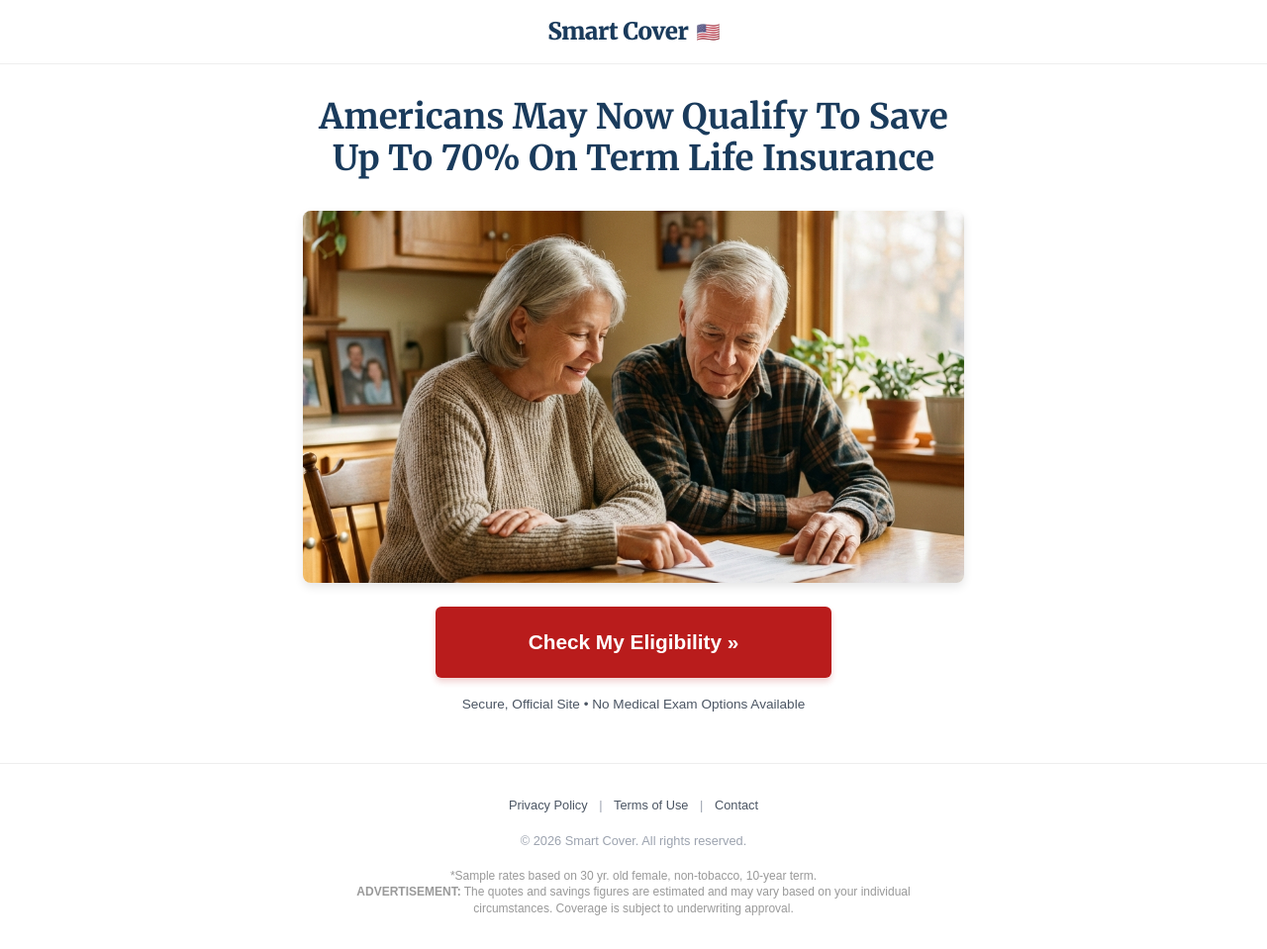
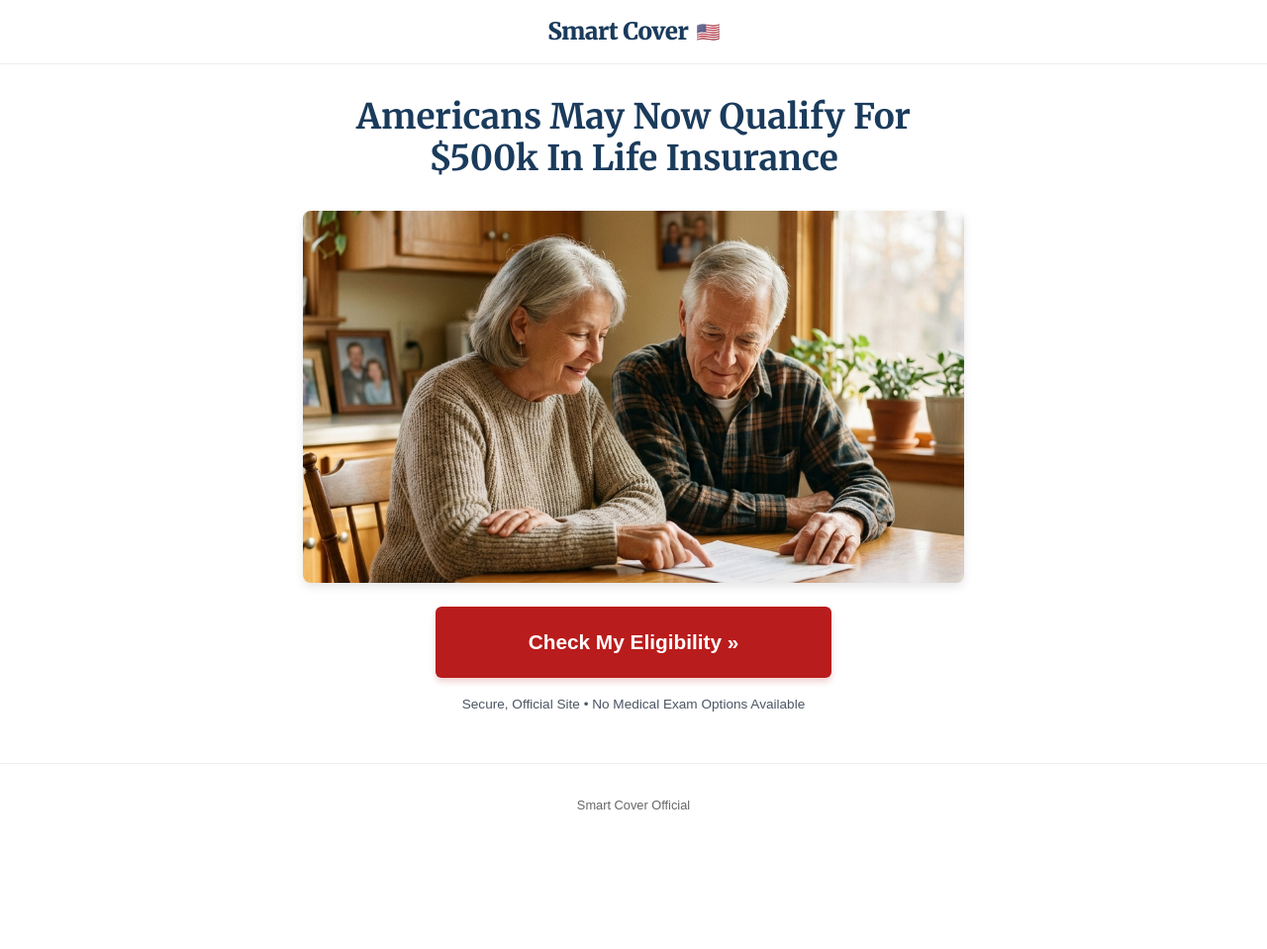
Before and after one commit to FelixNZD/term-life-lander, a website built with Vite: page index.html in a window 1280 px wide. Shown: the whole page at 99% size. After the commit the page ends 856 px from the top, so only its background shows below. Built offline with nearby package versions, Linux system fonts and the light colour scheme.

Commit message:
Update headline to k life insurance copy

```diff
--- a/index.html
+++ b/index.html
@@ -24,7 +24,7 @@
   <main class="container">
     <div class="centered-content">
 
-      <h1 class="headline">Americans May Now Qualify To Save Up To 70% On Term Life Insurance</h1>
+      <h1 class="headline">Americans May Now Qualify For $500k In Life Insurance</h1>
 
       <div class="hero-image-container">
         <img src="seniors_reviewing_papers.png" alt="Seniors reviewing their options" class="hero-image">
@@ -42,17 +42,7 @@
 
   <footer>
     <div class="container">
-      <div class="footer-links">
-        <a href="#">Privacy Policy</a> |
-        <a href="#">Terms of Use</a> |
-        <a href="#">Contact</a>
-      </div>
-      <p style="margin: 1rem 0;">&copy; <span id="year">2026</span> Smart Cover. All rights reserved.</p>
-      <div style="font-size: 0.75rem; color: #999; max-width: 600px; margin: 0 auto; line-height: 1.4;">
-        *Sample rates based on 30 yr. old female, non-tobacco, 10-year term. <br>
-        <strong>ADVERTISEMENT:</strong> The quotes and savings figures are estimated and may vary based on your
-        individual circumstances. Coverage is subject to underwriting approval.
-      </div>
+      <p style="margin: 0; color: #666; font-weight: 500;">Smart Cover Official</p>
     </div>
   </footer>
 
```
